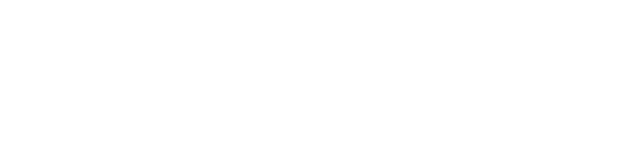
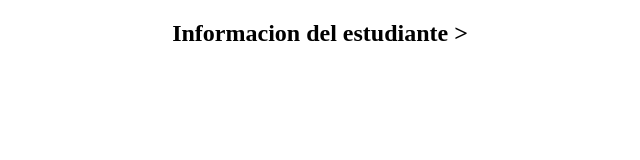
Before and after one commit to JDavidLD/Taller_Buenaspracticas, a plain HTML site: page index.html in a window 1280 px wide. Shown: the whole page, without its empty margins (320-960 px from the left). Drawn offline with Linux system fonts and the light colour scheme.

Commit message:
Informacion /body

```diff
--- a/index.html
+++ b/index.html
@@ -3,9 +3,15 @@
 <head>
     <meta charset="UTF-8">
     <meta name="viewport" content="width=device-width, initial-scale=1.0">
-    <title>Pagina web</title>
+    <title> website</title>
 </head>
 <body>
+    <center>
+        <h2>Informacion del estudiante ></h2>
+
+
+
+    </center>
 
 
 </body>
```
